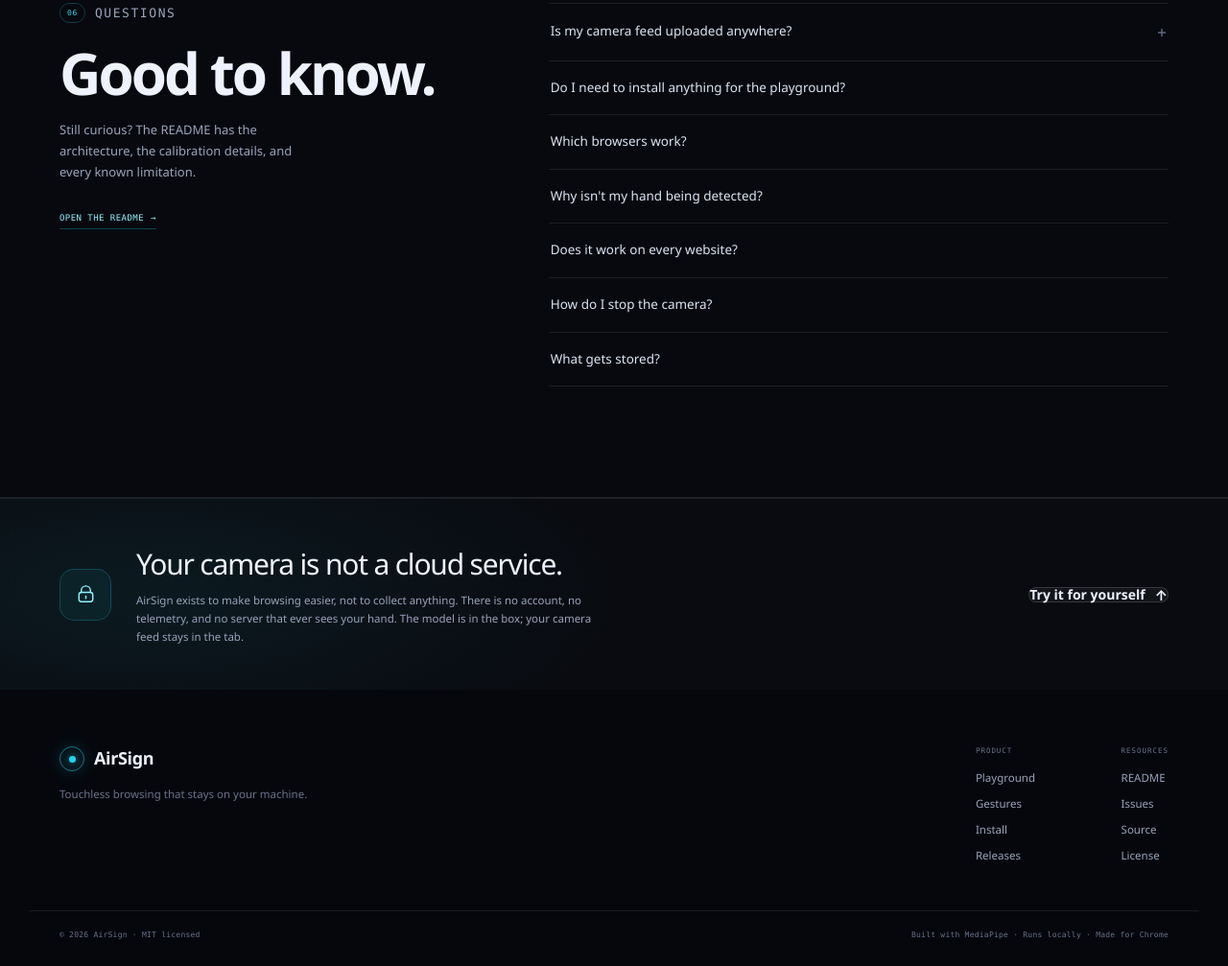
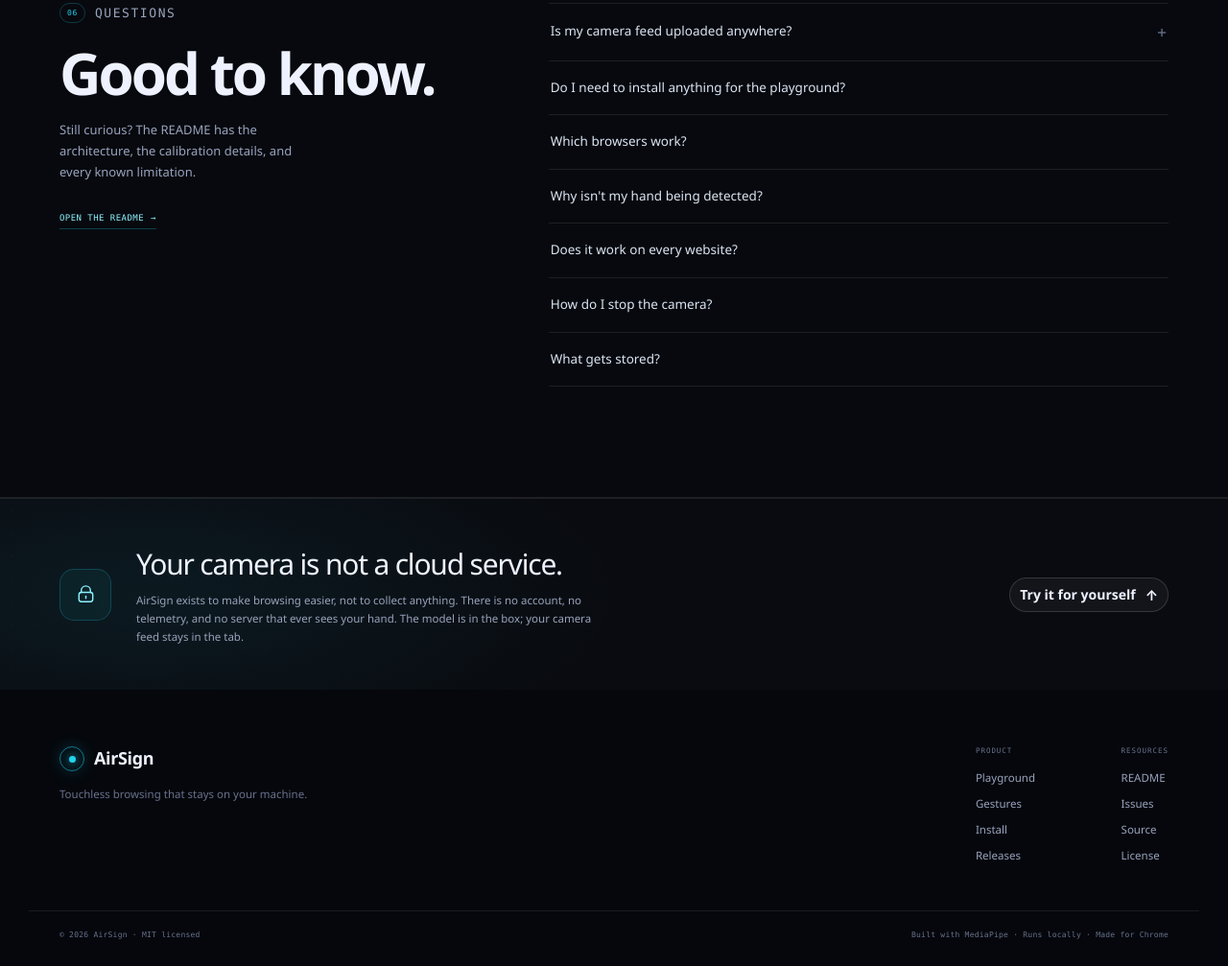
Before and after one commit to abhinavtie2008/AirSign, a website with bundled scripts: page docs/index.html in a window 1280 px wide. Shown: the part 6194-7201 px from the top of the page at 96% size. Built offline with nearby package versions, Linux system fonts and the light colour scheme.

Commit message:
Add padding to 'Try it for yourself' button
Updated the 'Try it for yourself' button to include padding.

```diff
--- a/docs/index.html
+++ b/docs/index.html
@@ -576,7 +576,7 @@
           <h2>Your camera is not a cloud service.</h2>
           <p>AirSign exists to make browsing easier, not to collect anything. There is no account, no telemetry, and no server that ever sees your hand. The model is in the box; your camera feed stays in the tab.</p>
         </div>
-        <a class="btn btn-glass" href="#playground">Try it for yourself <span class="arrow" aria-hidden="true">↑</span></a>
+        <a class="btn btn-glass" href="#playground" style="padding: 10px;">Try it for yourself <span class="arrow" aria-hidden="true">↑</span></a>
       </div>
     </section>
   </main>
```
